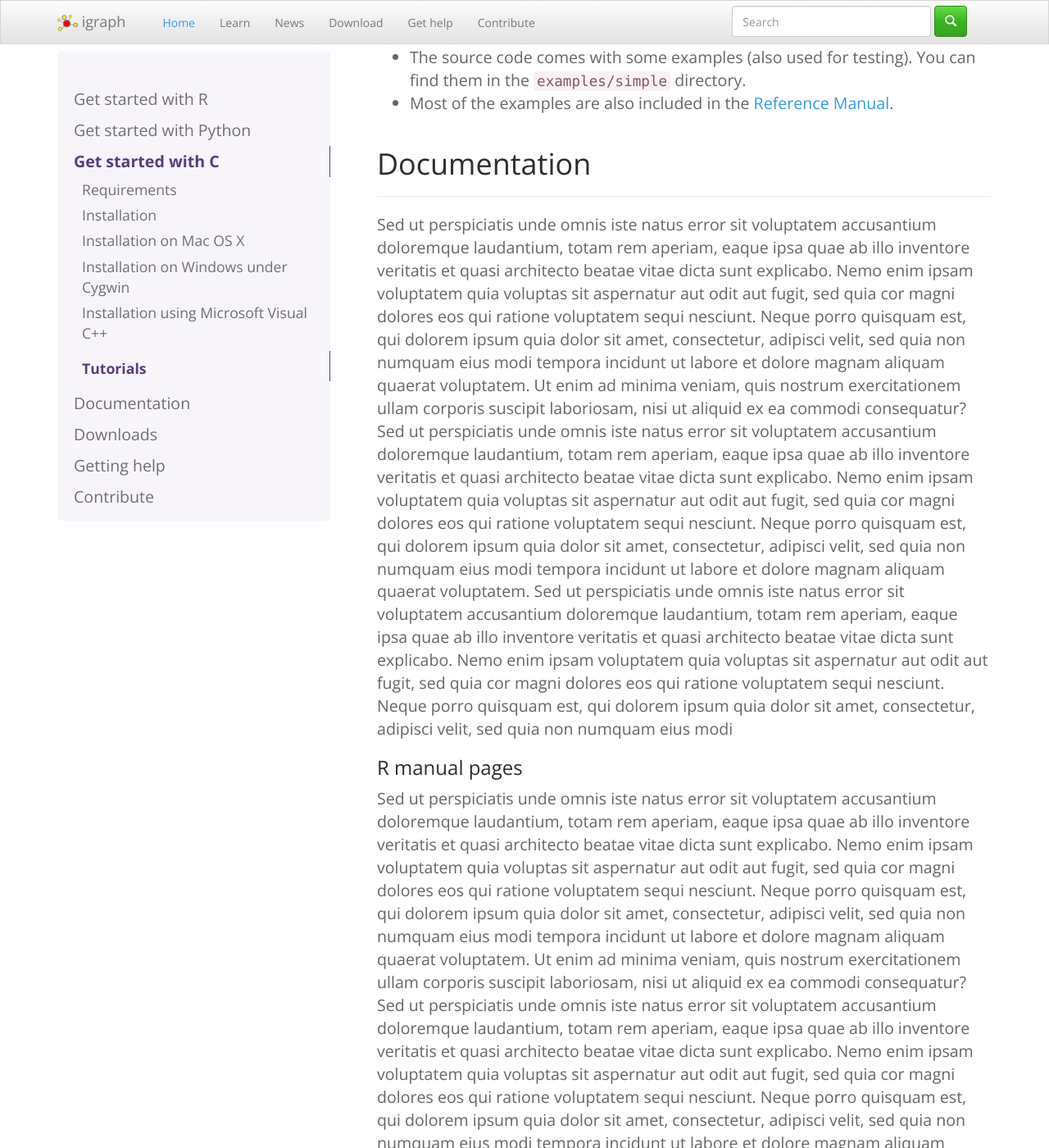
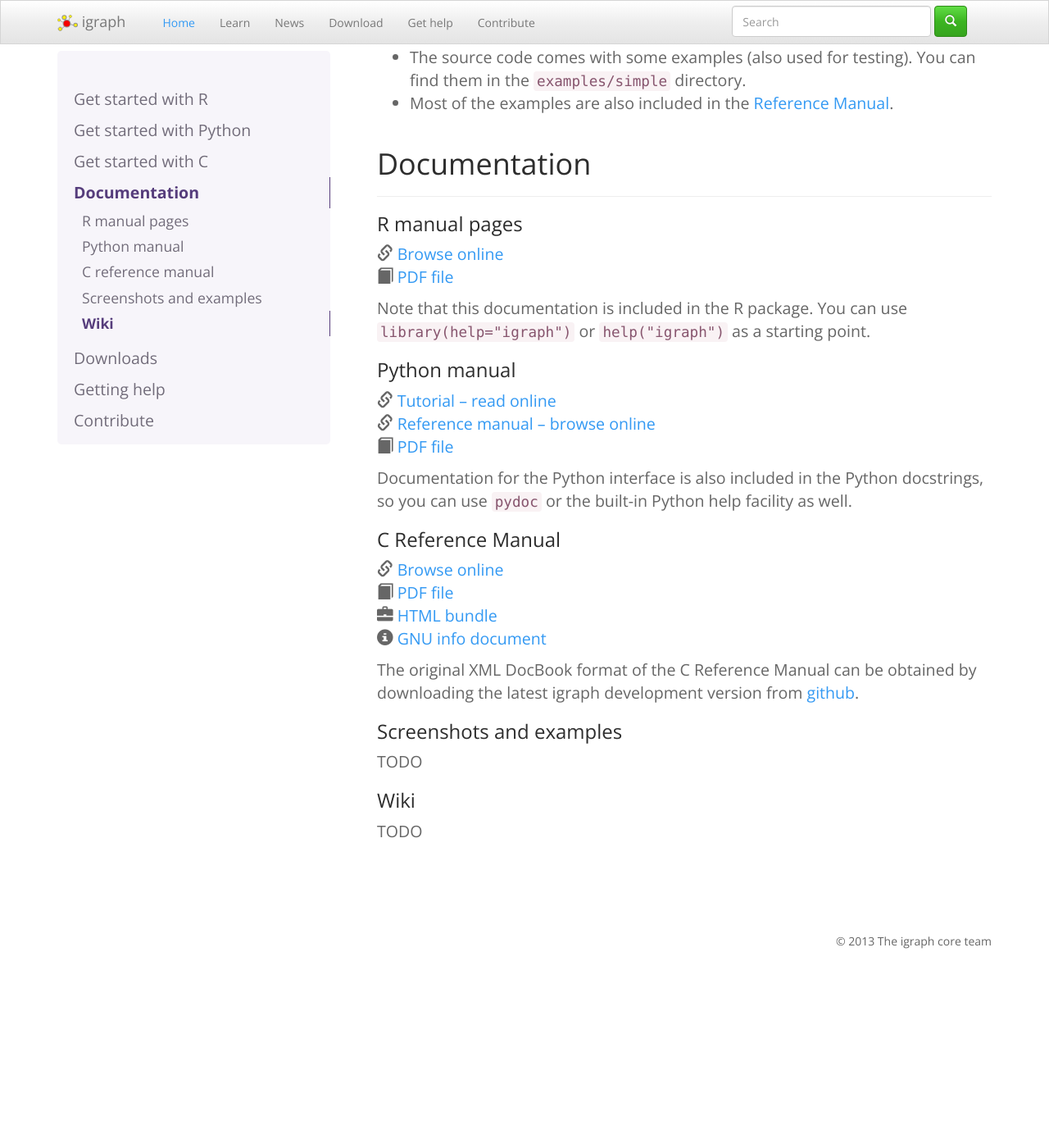
Before and after one commit to igraph/oldweb, a Jekyll site: the page built from all.html, in a window 1280 px wide and 1400 px high, scrolled down 2258 px. Shown: the whole window at 82% size. Built offline with Jekyll 4.4.1, drawn with Linux system fonts in a browser that asks for light colours; after the commit the page ends 3416 px from its top, so only the background shows below that; some of the changed text lies outside the part shown.

Commit message:
Documentation section, screenshots and wiki missing.

```diff
--- a/all.html
+++ b/all.html
@@ -25,7 +25,7 @@ title: igraph &ndash; Network analysis software
               <li><a href="#creq">Requirements</a></li>
               <li><a href="#cinstall">Installation</a></li>
               <li><a href="#cinstallosx">Installation on Mac OS X</a></li>
-              <li><a href="#cinstallwin">Installation on Windows under
+              <li><a href="#cinstallcygwin">Installation on Windows under
                 Cygwin</a></li>
               <li><a href="#cinstallmsvc">Installation using Microsoft
                 Visual C++<a></li>
@@ -38,6 +38,9 @@ title: igraph &ndash; Network analysis software
               <li><a href="#rmanual">R manual pages</a></li>
               <li><a href="#pymanual">Python manual</a></li>
               <li><a href="#cmanual">C reference manual</a></li>
+              <li><a href="#screenshots">Screenshots and
+                examples</a></li>
+              <li><a href="#wiki">Wiki</a></li>
             </ul>
           </li>
           <li><a href="#downloads">Downloads</a></li>
@@ -162,7 +165,7 @@ title: igraph &ndash; Network analysis software
           above.
         </p>
 
-        <h3 id="cinstallcygwin">Installation on Windows using
+        <h3 id="cinstallmsvc">Installation on Windows using
           Microsoft Visual C++</h3>
         <p>
           It is also possible to use Microsoft Visual C++
@@ -190,126 +193,70 @@ title: igraph &ndash; Network analysis software
           <h1 id="docs">Documentation</h1>
         </div>
 
+        <h3 id="rmanual">R manual pages</h3>
         <p>
-Sed ut perspiciatis unde omnis iste natus error sit voluptatem
-accusantium doloremque laudantium, totam rem aperiam, eaque ipsa quae
-ab illo inventore veritatis et quasi architecto beatae vitae dicta
-sunt explicabo. Nemo enim ipsam voluptatem quia voluptas sit
-aspernatur aut odit aut fugit, sed quia cor magni dolores eos qui
-ratione voluptatem sequi nesciunt. Neque porro quisquam est, qui
-dolorem ipsum quia dolor sit amet, consectetur, adipisci velit, sed
-quia non numquam eius modi tempora incidunt ut labore et dolore magnam
-aliquam quaerat voluptatem. Ut enim ad minima veniam, quis nostrum
-exercitationem ullam corporis suscipit laboriosam, nisi ut aliquid ex
-ea commodi consequatur? Sed ut perspiciatis unde omnis iste natus
-error sit voluptatem accusantium doloremque laudantium, totam rem
-aperiam, eaque ipsa quae ab illo inventore veritatis et quasi
-architecto beatae vitae dicta sunt explicabo. Nemo enim ipsam
-voluptatem quia voluptas sit aspernatur aut odit aut fugit, sed quia
-cor magni dolores eos qui ratione voluptatem sequi nesciunt. Neque
-porro quisquam est, qui dolorem ipsum quia dolor sit amet,
-consectetur, adipisci velit, sed quia non numquam eius modi tempora
-incidunt ut labore et dolore magnam aliquam quaerat voluptatem. Sed ut
-perspiciatis unde omnis iste natus error sit voluptatem accusantium
-doloremque laudantium, totam rem aperiam, eaque ipsa quae ab illo
-inventore veritatis et quasi architecto beatae vitae dicta sunt
-explicabo. Nemo enim ipsam voluptatem quia voluptas sit aspernatur aut
-odit aut fugit, sed quia cor magni dolores eos qui ratione voluptatem
-sequi nesciunt. Neque porro quisquam est, qui dolorem ipsum quia dolor
-sit amet, consectetur, adipisci velit, sed quia non numquam eius modi
+          <ul class="list-unstyled">
+            <li><span class="glyphicon glyphicon-link"></span>
+            <a href="/doc/r">Browse online</a></li>
+            <li><span class="glyphicon glyphicon-book"></span>
+            <a href="/doc/r/igraph.pdf">PDF file</a></li>
         </p>
 
-        <h3 id="rmanual">R manual pages</h3>
-
         <p>
-Sed ut perspiciatis unde omnis iste natus error sit voluptatem
-accusantium doloremque laudantium, totam rem aperiam, eaque ipsa quae
-ab illo inventore veritatis et quasi architecto beatae vitae dicta
-sunt explicabo. Nemo enim ipsam voluptatem quia voluptas sit
-aspernatur aut odit aut fugit, sed quia cor magni dolores eos qui
-ratione voluptatem sequi nesciunt. Neque porro quisquam est, qui
-dolorem ipsum quia dolor sit amet, consectetur, adipisci velit, sed
-quia non numquam eius modi tempora incidunt ut labore et dolore magnam
-aliquam quaerat voluptatem. Ut enim ad minima veniam, quis nostrum
-exercitationem ullam corporis suscipit laboriosam, nisi ut aliquid ex
-ea commodi consequatur? Sed ut perspiciatis unde omnis iste natus
-error sit voluptatem accusantium doloremque laudantium, totam rem
-aperiam, eaque ipsa quae ab illo inventore veritatis et quasi
-architecto beatae vitae dicta sunt explicabo. Nemo enim ipsam
-voluptatem quia voluptas sit aspernatur aut odit aut fugit, sed quia
-cor magni dolores eos qui ratione voluptatem sequi nesciunt. Neque
-porro quisquam est, qui dolorem ipsum quia dolor sit amet,
-consectetur, adipisci velit, sed quia non numquam eius modi tempora
-incidunt ut labore et dolore magnam aliquam quaerat voluptatem. Sed ut
-perspiciatis unde omnis iste natus error sit voluptatem accusantium
-doloremque laudantium, totam rem aperiam, eaque ipsa quae ab illo
-inventore veritatis et quasi architecto beatae vitae dicta sunt
-explicabo. Nemo enim ipsam voluptatem quia voluptas sit aspernatur aut
-odit aut fugit, sed quia cor magni dolores eos qui ratione voluptatem
-sequi nesciunt. Neque porro quisquam est, qui dolorem ipsum quia dolor
-sit amet, consectetur, adipisci velit, sed quia non numquam eius modi
+          Note that this documentation is included in the R
+          package. You can use <code>library(help="igraph")</code>
+          or <code>help("igraph")</code> as a starting point.
         </p>
 
         <h3 id="pymanual">Python manual</h3>
+        <p>
+          <ul class="list-unstyled">
+            <li><span class="glyphicon glyphicon-link"></span>
+              <a href="/doc/python/tutorial">Tutorial &ndash; read
+                online</a></li>
+            <li><span class="glyphicon glyphicon-link"></span>
+              <a href="/doc/python">Reference manual &ndash; browse
+                online</a></li>
+            <li><span class="glyphicon glyphicon-book"></span>
+              <a href="/doc/python/python-igraph.pdf">PDF file</a></li>
+          </ul>
+        </p>
 
         <p>
-Sed ut perspiciatis unde omnis iste natus error sit voluptatem
-accusantium doloremque laudantium, totam rem aperiam, eaque ipsa quae
-ab illo inventore veritatis et quasi architecto beatae vitae dicta
-sunt explicabo. Nemo enim ipsam voluptatem quia voluptas sit
-aspernatur aut odit aut fugit, sed quia cor magni dolores eos qui
-ratione voluptatem sequi nesciunt. Neque porro quisquam est, qui
-dolorem ipsum quia dolor sit amet, consectetur, adipisci velit, sed
-quia non numquam eius modi tempora incidunt ut labore et dolore magnam
-aliquam quaerat voluptatem. Ut enim ad minima veniam, quis nostrum
-exercitationem ullam corporis suscipit laboriosam, nisi ut aliquid ex
-ea commodi consequatur? Sed ut perspiciatis unde omnis iste natus
-error sit voluptatem accusantium doloremque laudantium, totam rem
-aperiam, eaque ipsa quae ab illo inventore veritatis et quasi
-architecto beatae vitae dicta sunt explicabo. Nemo enim ipsam
-voluptatem quia voluptas sit aspernatur aut odit aut fugit, sed quia
-cor magni dolores eos qui ratione voluptatem sequi nesciunt. Neque
-porro quisquam est, qui dolorem ipsum quia dolor sit amet,
-consectetur, adipisci velit, sed quia non numquam eius modi tempora
-incidunt ut labore et dolore magnam aliquam quaerat voluptatem. Sed ut
-perspiciatis unde omnis iste natus error sit voluptatem accusantium
-doloremque laudantium, totam rem aperiam, eaque ipsa quae ab illo
-inventore veritatis et quasi architecto beatae vitae dicta sunt
-explicabo. Nemo enim ipsam voluptatem quia voluptas sit aspernatur aut
-odit aut fugit, sed quia cor magni dolores eos qui ratione voluptatem
-sequi nesciunt. Neque porro quisquam est, qui dolorem ipsum quia dolor
-sit amet, consectetur, adipisci velit, sed quia non numquam eius modi
+          Documentation for the Python interface is also included in
+          the Python docstrings, so you can use <code>pydoc</code> or
+          the built-in Python help facility as well.
         </p>
 
-        <h3 id="cmanual">C reference manual</h3>
+        <h3 id="cmanual">C Reference Manual</h3>
+        <p>
+          <ul class="list-unstyled">
+            <li><span class="glyphicon glyphicon-link"></span>
+            <a href="/doc/c">Browse online</a></li>
+            <li><span class="glyphicon glyphicon-book"></span>
+            <a href="/doc/c/igraph-docs.pdf">PDF file</a></li>
+            <li><span class="glyphicon glyphicon-briefcase"></span>
+            <a href="/doc/c/igraph-docs.tar.gz">HTML bundle</a></li>
+            <li><span class="glyphicon glyphicon-info-sign"></span>
+            <a href="/doc/c/igraph.info">GNU info document</a></li>
+          </ul>
+        </p>
 
         <p>
-Sed ut perspiciatis unde omnis iste natus error sit voluptatem
-accusantium doloremque laudantium, totam rem aperiam, eaque ipsa quae
-ab illo inventore veritatis et quasi architecto beatae vitae dicta
-sunt explicabo. Nemo enim ipsam voluptatem quia voluptas sit
-aspernatur aut odit aut fugit, sed quia cor magni dolores eos qui
-ratione voluptatem sequi nesciunt. Neque porro quisquam est, qui
-dolorem ipsum quia dolor sit amet, consectetur, adipisci velit, sed
-quia non numquam eius modi tempora incidunt ut labore et dolore magnam
-aliquam quaerat voluptatem. Ut enim ad minima veniam, quis nostrum
-exercitationem ullam corporis suscipit laboriosam, nisi ut aliquid ex
-ea commodi consequatur? Sed ut perspiciatis unde omnis iste natus
-error sit voluptatem accusantium doloremque laudantium, totam rem
-aperiam, eaque ipsa quae ab illo inventore veritatis et quasi
-architecto beatae vitae dicta sunt explicabo. Nemo enim ipsam
-voluptatem quia voluptas sit aspernatur aut odit aut fugit, sed quia
-cor magni dolores eos qui ratione voluptatem sequi nesciunt. Neque
-porro quisquam est, qui dolorem ipsum quia dolor sit amet,
-consectetur, adipisci velit, sed quia non numquam eius modi tempora
-incidunt ut labore et dolore magnam aliquam quaerat voluptatem. Sed ut
-perspiciatis unde omnis iste natus error sit voluptatem accusantium
-doloremque laudantium, totam rem aperiam, eaque ipsa quae ab illo
-inventore veritatis et quasi architecto beatae vitae dicta sunt
-explicabo. Nemo enim ipsam voluptatem quia voluptas sit aspernatur aut
-odit aut fugit, sed quia cor magni dolores eos qui ratione voluptatem
-sequi nesciunt. Neque porro quisquam est, qui dolorem ipsum quia dolor
-sit amet, consectetur, adipisci velit, sed quia non numquam eius modi
+          The original XML DocBook format of the C Reference Manual can be
+          obtained by downloading the latest igraph development
+          version from <a href="https://github.com/igraph/igraph">
+          github</a>.
+        </p>
+
+        <h3 id="screenshots">Screenshots and examples</h3>
+        <p>
+          TODO
+        </p>
+
+        <h3 id="wiki">Wiki</h3>
+        <p>
+          TODO
         </p>
 
       </div>
```
